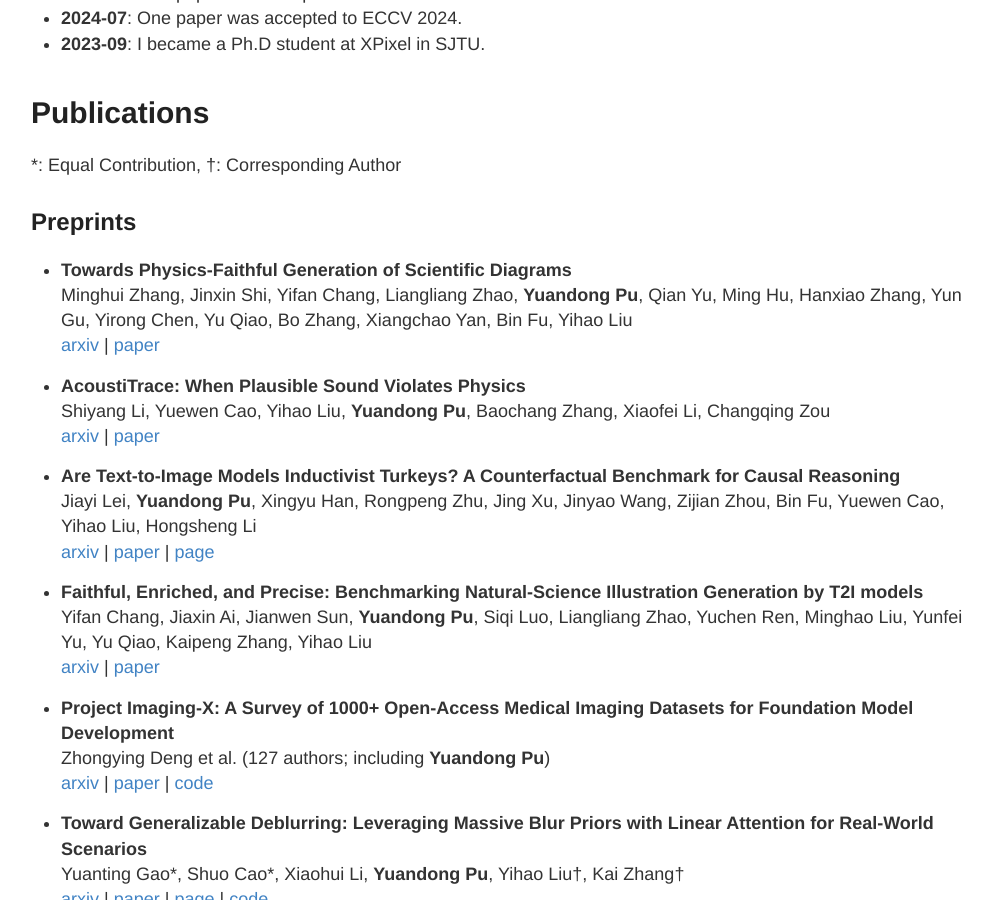
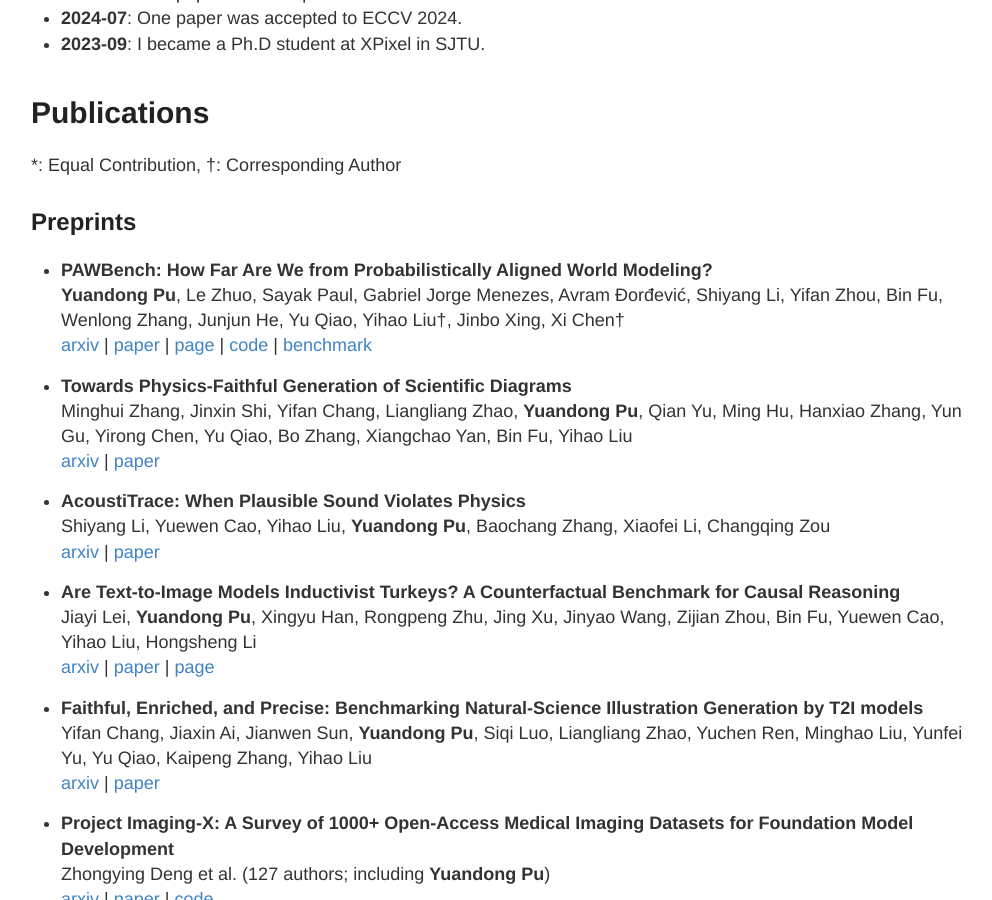
Before and after one commit to Andrew0613/Andrew0613.github.io, a Jekyll site: the page built from index.md, in a window 1280 px wide and 900 px high, scrolled down 634 px. Shown: the whole window, without its empty margins (129-1121 px from the left). Built offline with Jekyll 4.4.1, drawn with Linux system fonts in a browser that asks for light colours.

Commit message:
Add PAWBench preprint

```diff
--- a/index.md
+++ b/index.md
@@ -27,6 +27,10 @@ My current research interest mainly lies in generative modeling and agents.
 \*: Equal Contribution, †: Corresponding Author
 
 ## Preprints
+
+- **PAWBench: How Far Are We from Probabilistically Aligned World Modeling?** <br>
+    **Yuandong Pu**, Le Zhuo, Sayak Paul, Gabriel Jorge Menezes, Avram Đorđević, Shiyang Li, Yifan Zhou, Bin Fu, Wenlong Zhang, Junjun He, Yu Qiao, Yihao Liu<sup>†</sup>, Jinbo Xing, Xi Chen<sup>†</sup> <br>
+    [arxiv](https://arxiv.org/abs/2608.27345) | [paper](https://arxiv.org/pdf/2608.27345) | [page](https://pawbench.github.io/) | [code](https://github.com/Andrew0613/PAWBench) | [benchmark](https://huggingface.co/datasets/Andrew613/PAWBench)
 
 - **Towards Physics-Faithful Generation of Scientific Diagrams** <br>
     Minghui Zhang, Jinxin Shi, Yifan Chang, Liangliang Zhao, **Yuandong Pu**, Qian Yu, Ming Hu, Hanxiao Zhang, Yun Gu, Yirong Chen, Yu Qiao, Bo Zhang, Xiangchao Yan, Bin Fu, Yihao Liu <br>
```
